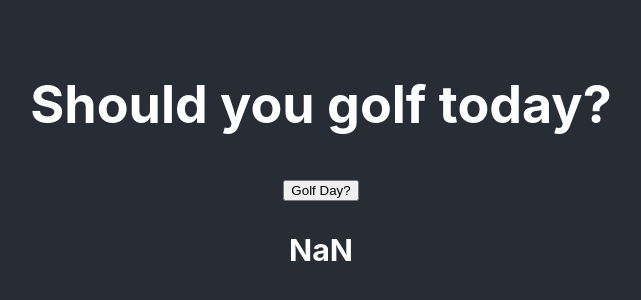
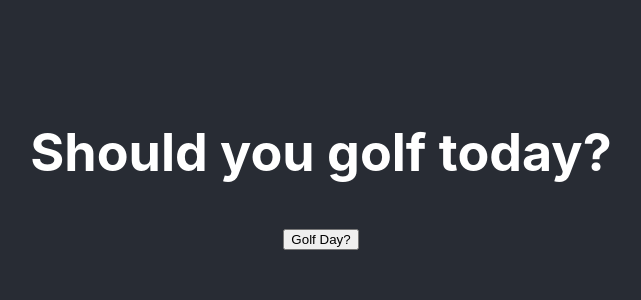
Before and after one commit to justinruss24/react-app, a React (Create React App) app in the folder app/: page / in a window 1280 px wide. Shown: the part 232-532 px from the top of the page, without its empty margins (319-960 px from the left). Built offline with nearby package versions, Linux system fonts and the light colour scheme.

Commit message:
small styling chagne

```diff
--- a/app/package.json
+++ b/app/package.json
@@ -14,7 +14,8 @@
     "react-redux": "^7.2.0",
     "react-scripts": "3.4.1",
     "redux": "^4.0.5",
-    "redux-thunk": "^2.3.0"
+    "redux-thunk": "^2.3.0",
+    "styled-components": "^5.1.0"
   },
   "scripts": {
     "start": "react-scripts start",
--- a/app/src/App.css
+++ b/app/src/App.css
@@ -36,3 +36,7 @@
     transform: rotate(360deg);
   }
 }
+
+.temp {
+  display: none;
+}
--- a/app/src/components/weatherCard.js
+++ b/app/src/components/weatherCard.js
@@ -18,7 +18,7 @@ const Weather = props => {
           <div className="error">{props.error}</div>
         ) : (
           <div>
-              <h3>{decider}</h3>
+              <h3 className="temp">{decider}°F</h3>
           </div>
           //   <h2>Grab your sticks!</h2>
           // console.log(props.weather)
```
Also changed, not shown: 1 other file (tests, documents, lock files or other folders).
